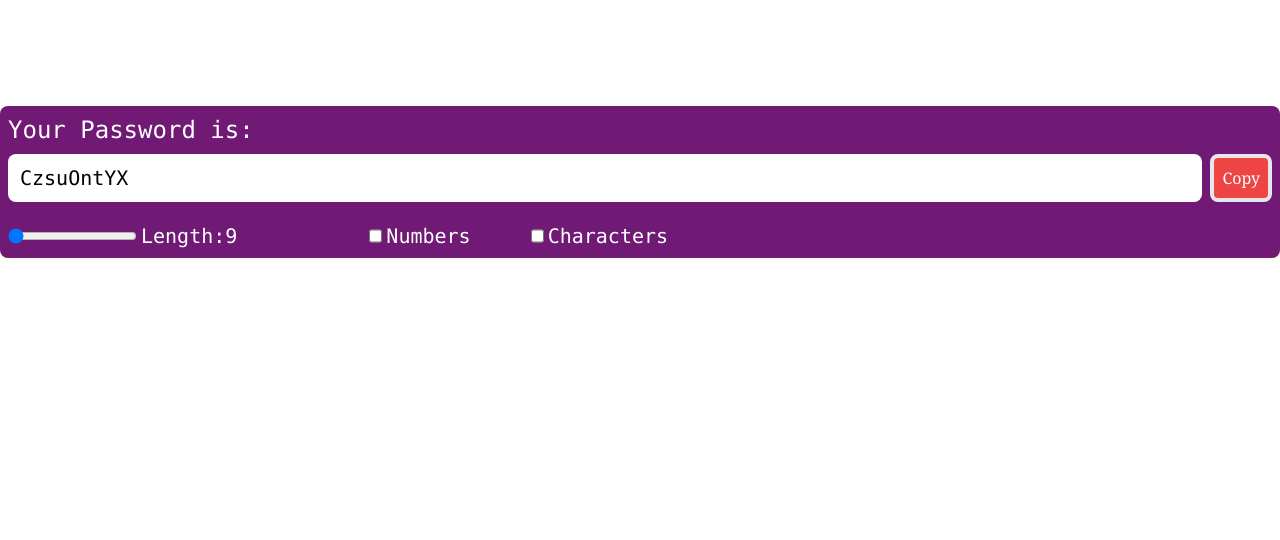
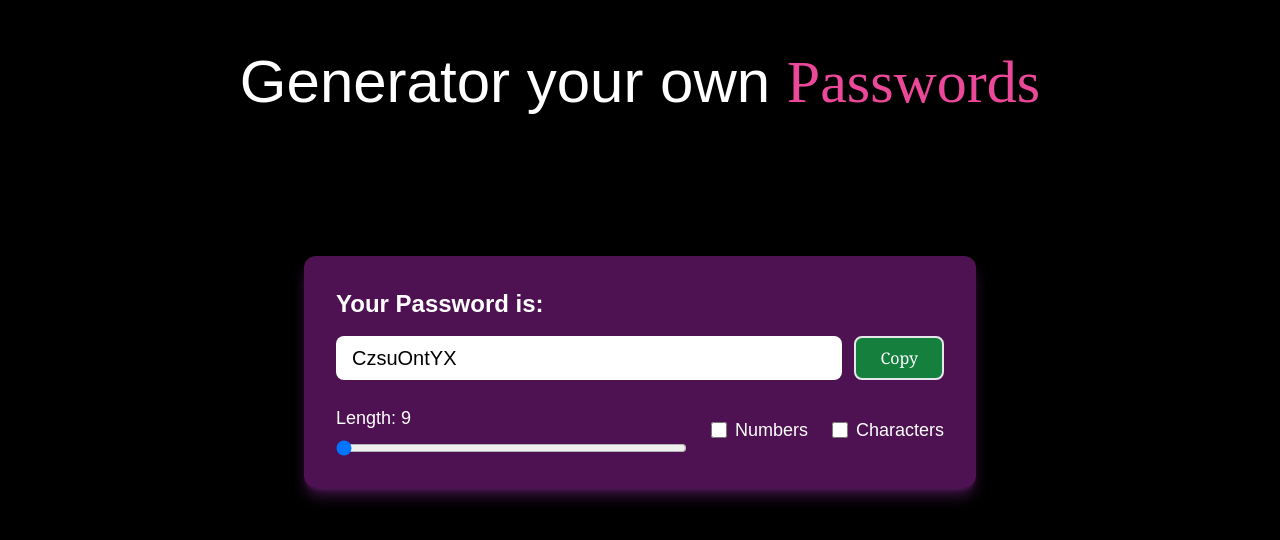
Before and after one commit to 712Kunal/Password-Generator, a React (Vite) app: page /Password-Generator/passwordgen in a window 1280 px wide. Shown: the part 162-702 px from the top of the page. Built offline with nearby package versions, Linux system fonts and the light colour scheme.

Commit message:
added the code for the password content and landing page

```diff
--- a/package.json
+++ b/package.json
@@ -16,6 +16,7 @@
     "@splinetool/react-spline": "^4.0.0",
     "react": "^18.2.0",
     "react-dom": "^18.2.0",
+    "react-icons": "^5.3.0",
     "react-router-dom": "^6.28.0"
   },
   "devDependencies": {
--- a/src/App.css
+++ b/src/App.css
@@ -0,0 +1,18 @@
+/* SIGNUP FORM FONT -  */
+@import url('https://fonts.googleapis.com/css2?family=Exo+2:ital,wght@0,100..900;1,100..900&display=swap');
+
+/* SIGNUP FONT - */
+@import url('https://fonts.googleapis.com/css2?family=Fredoka:wght@300..700&display=swap');
+
+/* LOGO FONT */
+@import url('https://fonts.googleapis.com/css2?family=Courgette&display=swap');
+
+@import url('https://fonts.googleapis.com/css2?family=Permanent+Marker&display=swap');
+
+/* SIDEBAR FONT */
+@import url('https://fonts.googleapis.com/css2?family=Montserrat+Alternates:ital,wght@0,100;0,200;0,300;0,400;0,500;0,600;0,700;0,800;0,900;1,100;1,200;1,300;1,400;1,500;1,600;1,700;1,800;1,900&display=swap');
+
+/* Mobile (<640px): Smallest size
+sm (≥640px): Slightly larger
+md (≥768px): Medium size
+lg (≥1024px): Largest size */
--- a/src/Components/Landing.jsx
+++ b/src/Components/Landing.jsx
@@ -1,12 +1,106 @@
-import React from 'react'
-import Spline from '@splinetool/react-spline';
+import React from "react";
+import Spline from "@splinetool/react-spline";
+import { IoShieldHalfSharp } from "react-icons/io5";
+import { IoMdKey } from "react-icons/io";
+import { TfiReload } from "react-icons/tfi";
+import { RiLockPasswordLine } from "react-icons/ri";
+import { FaExternalLinkAlt } from "react-icons/fa";
+import { useNavigate } from "react-router-dom";
 
 function Landing() {
+  const navigate = useNavigate();
+  const features = [
+    {
+      icon: <IoShieldHalfSharp className="text-2xl text-blue-500" />,
+      title: "Military-Grade Security",
+      description:
+        "Generate cryptographically secure passwords that meet the highest security standards",
+    },
+    {
+      icon: <IoMdKey className="text-2xl text-blue-500" />,
+      title: "Customizable Options",
+      description:
+        "Choose length, include symbols, numbers, and cases to match any password requirement",
+    },
+    {
+      icon: <TfiReload className="text-2xl text-blue-500" />,
+      title: "Instant Generation",
+      description: "Create strong passwords instantly with a single click",
+    },
+  ];
+
   return (
-    <div className='text-black text-10xl'>
+    <div className="relative min-h-screen w-full bg-black overflow-hidden">
+      {/* <main className="absolute inset-0 z-0">
+        <Spline
+          scene="https://prod.spline.design/7GDl2-VS92mA0kEN/scene.splinecode"
+          className="w-full h-full"
+        />
+      </main> */}
 
+      <div className="content relative z-10 flex flex-col items-center justify-center min-h-screen">
+        <div className="container mx-auto px-4 py-8 md:py-20">
+          <div className="text-center mb-8 md:mb-16">
+            <h1 className="text-3xl md:text-5xl text-white font-bold mb-4 md:mb-6">
+              Generate Secure Passwords
+              <span className="text-blue-300"> Instantly</span>
+            </h1>
+            <p className="text-lg md:text-xl text-gray-300 mb-6 md:mb-8 px-2">
+              Create strong, unique passwords to keep your accounts safe
+            </p>
+
+            {/* Call to Action */}
+            <div className=" flex flex-col justify-center items-center outline-none rounded-lg text-white/55 font-semibold p-4 md:p-6">
+              <span className="text-white/55 font-exo text-3xl md:text-6xl">
+                Welcome to
+              </span>
+              <span className="text-4xl md:text-7xl flex items-center gap-2 mt-2">
+                <RiLockPasswordLine className="text-white/55 text-4xl md:text-7xl" />
+                <span className="text-3xl md:text-7xl font-permanent">
+                  PASSWORDO
+                </span>
+              </span>
+              <button
+                onClick={() => {
+                  navigate("/Password-Generator/passwordgen");
+                }}
+                className="p-4 mt-5 font-sans text-2xl flex justify-center items-center gap-2 text-white border-[1px] border-slate-400 backdrop-blur-2xl rounded-lg hover:bg-indigo-800"
+              >
+                Get Started <FaExternalLinkAlt className="text-white" />
+              </button>
+            </div>
+          </div>
+
+          {/* Features Grid */}
+          <div className="grid grid-cols-1 md:grid-cols-3 gap-4 md:gap-8 max-w-5xl mx-auto px-2 md:px-4">
+            {features.map((feature, index) => (
+              <div
+                key={index}
+                className="backdrop-blur-sm border-[1px] rounded-lg p-4 md:p-6 hover:bg-gray-750 transition-colors"
+              >
+                <div className="bg-white rounded-full w-10 md:w-12 h-10 md:h-12 flex items-center justify-center mb-3 md:mb-4">
+                  {feature.icon}
+                </div>
+                <h3 className="text-lg md:text-xl font-semibold text-white mb-2">
+                  {feature.title}
+                </h3>
+                <p className="text-sm md:text-base text-gray-400">
+                  {feature.description}
+                </p>
+              </div>
+            ))}
+          </div>
+        </div>
+
+        {/* Footer */}
+        <footer className="text-center py-4 md:py-8 bg-gray-800 bg-opacity-50 w-full mt-8 md:mt-0">
+          <p className="text-sm md:text-base text-gray-400 px-4">
+            Stay secure online. Generate strong passwords for all your accounts.
+          </p>
+        </footer>
+      </div>
     </div>
-  )
+  );
 }
 
-export default Landing
+export default Landing;
--- a/src/Components/Passwordgen.jsx
+++ b/src/Components/Passwordgen.jsx
@@ -1,4 +1,5 @@
 import { useState, useCallback, useEffect, useRef } from "react";
+import Spline from "@splinetool/react-spline";
 
 function Passwordgen() {
   const [length, setlength] = useState(9);
@@ -6,22 +7,12 @@ function Passwordgen() {
   const [characterAllowed, setcharacterAllowed] = useState(false);
   const [password, setPassword] = useState("");
 
-  // useCallback--This allows us to isolate resource intensive functions so that they will not
-  //  automatically run on every render.
-  // The useCallback Hook only runs when one of its dependencies update.
-  // This can improve performance.
-
   const passwordGenerator = useCallback(() => {
     let pass = "";
     let charset = "ABCDEFGHIJKLMNOPQRSTUVWXYZabcdefghijklmnopqurstuvwxyz";
 
-    if (numberAllowed) {
-      charset += "0123456789";
-    }
-
-    if (characterAllowed) {
-      charset += "!@#$%^&*()<>?{}[]";
-    }
+    if (numberAllowed) charset += "0123456789";
+    if (characterAllowed) charset += "!@#$%^&*()<>?{}[]";
 
     for (let i = 1; i <= length; i++) {
       let randomindex = Math.floor(Math.random() * charset.length);
@@ -33,7 +24,7 @@ function Passwordgen() {
 
   const PasswordRef = useRef(null);
 
-  let copyPasswordToClipboard = useCallback(() => {
+  const copyPasswordToClipboard = useCallback(() => {
     PasswordRef.current?.select();
     window.navigator.clipboard.writeText(password);
   }, [password]);
@@ -43,73 +34,89 @@ function Passwordgen() {
   }, [length, characterAllowed, numberAllowed, passwordGenerator]);
 
   return (
-    <>
-      <h1 className="text-6xl font-serif text-center text-white mb-36 mt-16">
-        Password Generator
+    <div className="relative min-h-screen w-full bg-black overflow-hidden">
+      <main className="absolute inset-0 z-0">
+        <Spline
+          className="w-full h-full"
+          scene="https://prod.spline.design/aEMWhi26fdZIME-g/scene.splinecode"
+        />
+      </main>
+
+      <div className="content relative z-10 flex flex-col items-center justify-center min-h-screen px-4 md:px-8">
+        <h1 className="text-4xl font-courgette md:text-6xl text-center text-white mb-16 md:mb-36 mt-8 md:mt-16">
+          Generator your own{" "}
+          <span className="text-pink-500 font-permanent">Passwords</span>{" "}
         </h1>
+
         <div
-        className="bg-fuchsia-900 text-white font-medium font-mono rounded-lg
-       shadow shadow-yellow-50 overflow-hidden flex flex-col flex-wrap w-full px-2 py-2"
+          className="backdrop-blur-sm font-courgette bg-fuchsia-900/70 text-white font-medium rounded-xl
+          shadow-lg shadow-fuchsia-500/30 overflow-hidden flex flex-col w-full max-w-2xl mx-auto p-6 md:p-8"
         >
-        <h2 className="mb-2 text-2xl">Your Password is:</h2>
+          <h2 className="mb-4 text-xl md:text-2xl font-semibold">
+            Your Password is:
+          </h2>
 
-        <div className="flex gap-2">
+          {/* Password Input and Copy Button */}
+          <div className="flex flex-col md:flex-row gap-3 mb-6">
             <input
               type="text"
               value={password}
-            className="outline-none font-medium text-xl py-1 px-3 w-full rounded-lg text-black"
+              className="outline-none font-medium text-lg md:text-xl py-2 px-4 w-full rounded-lg text-black"
               placeholder="Password..........."
               readOnly
               ref={PasswordRef}
             />
             <button
               onClick={copyPasswordToClipboard}
-            className="bg-red-500 outline-none
-          rounded-lg p-2 text-white font-medium font-serif hover:scale-110 border-4"
+              className="bg-green-700 outline-none rounded-lg px-6 py-2 text-white font-medium
+                font-serif hover:bg-green-800 transition-all duration-300 hover:scale-105 border-2
+                md:w-auto w-full"
             >
               Copy
             </button>
           </div>
 
-        <div className="flex gap-1 mt-5">
+          {/* Controls Section */}
+          <div className="flex flex-col md:flex-row gap-4 md:gap-6 md:items-center">
+            {/* Length Control */}
+            <div className="flex flex-col gap-2 flex-1">
+              <label className="text-base md:text-lg">Length: {length}</label>
               <input
                 type="range"
                 min={9}
                 max={100}
                 value={length}
-            className="cursor-pointer"
-            onChange={(e) => {
-              setlength(e.target.value);
-            }}
+                className="cursor-pointer w-full"
+                onChange={(e) => setlength(e.target.value)}
               />
-          <label className="text-xl">Length:{length}</label>
+            </div>
 
-          <div className="flex gap-1 ml-32">
+            {/* Checkboxes */}
+            <div className="flex flex-row md:flex-row gap-4 md:gap-6">
+              <div className="flex items-center gap-2">
                 <input
                   type="checkbox"
                   defaultChecked={numberAllowed}
-              className="cursor-pointer"
-              onChange={() => {
-                setnumberAllowed((prevNumber) => !prevNumber);
-              }}
+                  className="cursor-pointer w-4 h-4"
+                  onChange={() => setnumberAllowed((prev) => !prev)}
                 />
-            <label className="text-xl">Numbers</label>
+                <label className="text-base md:text-lg">Numbers</label>
               </div>
 
-          <div className="flex gap-1 ml-14">
+              <div className="flex items-center gap-2">
                 <input
                   type="checkbox"
-              className="cursor-pointer"
+                  className="cursor-pointer w-4 h-4"
                   defaultChecked={characterAllowed}
-              onChange={() => {
-                setcharacterAllowed((prevChar) => !prevChar);
-              }}
+                  onChange={() => setcharacterAllowed((prev) => !prev)}
                 />
-            <label className="text-xl">Characters</label>
+                <label className="text-base md:text-lg">Characters</label>
               </div>
             </div>
           </div>
-    </>
+        </div>
+      </div>
+    </div>
   );
 }
 
--- a/tailwind.config.js
+++ b/tailwind.config.js
@@ -1,11 +1,19 @@
 /** @type {import('tailwindcss').Config} */
 export default {
-  content: [
-    "./index.html",
-    "./src/**/*.{js,ts,jsx,tsx}",
-  ],
+  content: ["./index.html", "./src/**/*.{js,ts,jsx,tsx}"],
   theme: {
-    extend: {},
+    extend: {
+      fontFamily: {
+        exo: ['"Exo 2"', "sans-serif"],
+        old: ["'Fredoka'", "sans-serif"],
+        courgette: ["'Courgette'", "sans-serif"],
+        permanent: ["'Permanent Marker'", "cursive"],
+        sidebar: ["'Montserrat Alternates'", "sans-serif"],
+      },
+      fontWeight: {
+        side: 400,
+      },
+    },
   },
   plugins: [],
-}
+};
```
Also changed, not shown: 1 other file (tests, documents, lock files or other folders). Lines whose indentation alone changed are shown as unchanged.
